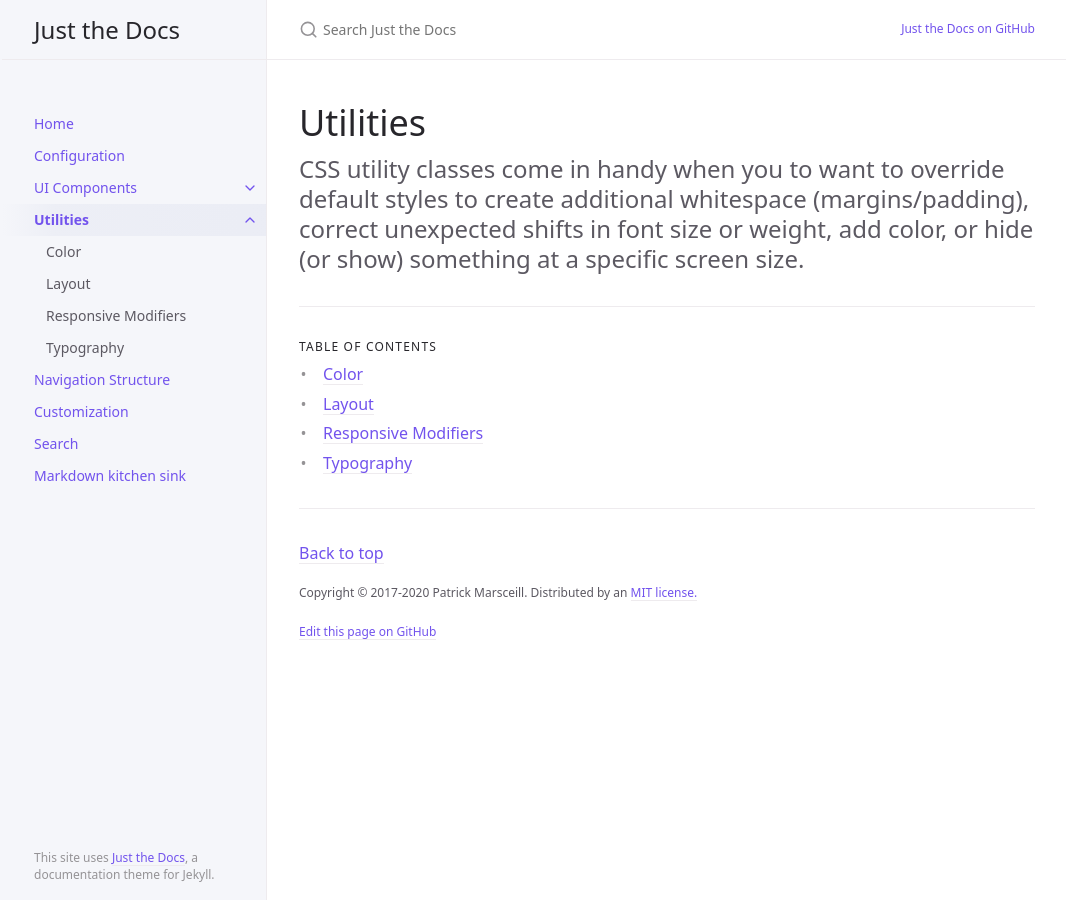
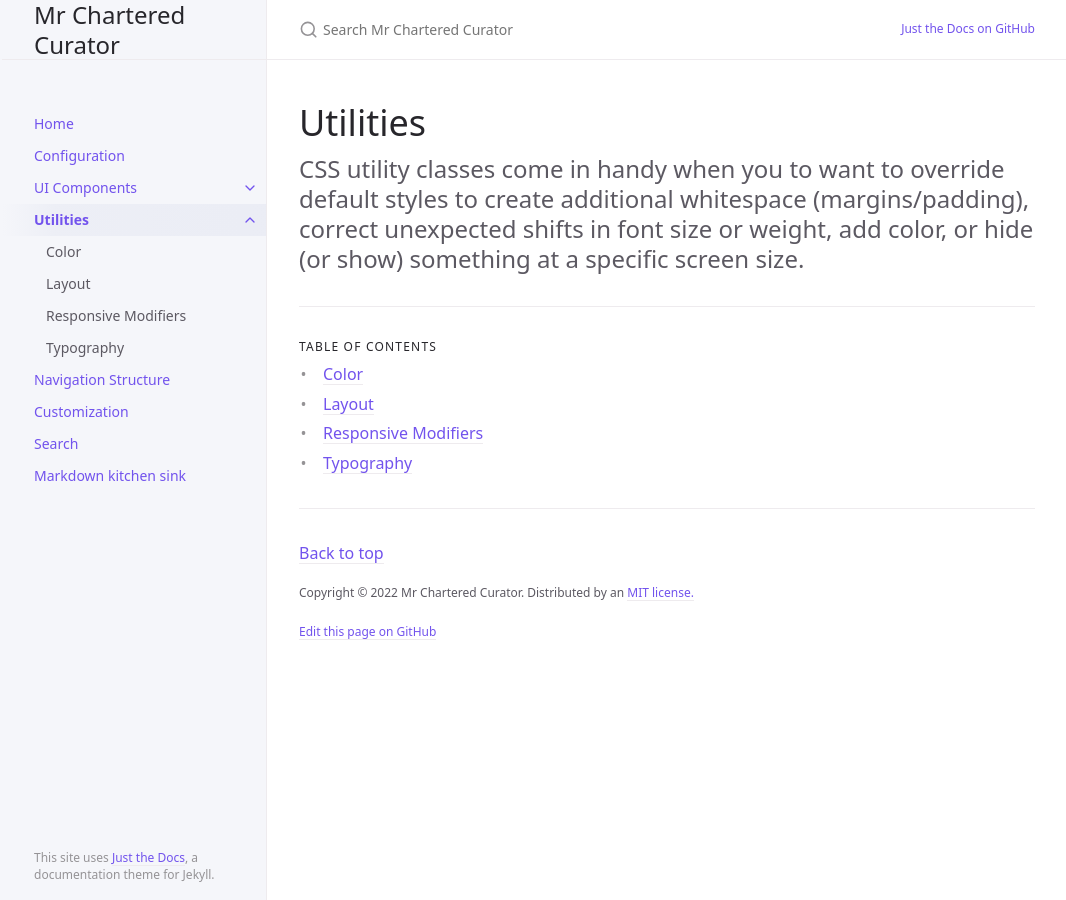
Before and after one commit to MrCharteredCurator/mrcharteredcurator.github.io, a Jekyll site: the page built from docs/utilities/utilities.md, in a window 1280 px wide. Shown: the whole page, without its empty margins (105-1171 px from the left). Built offline with Jekyll 4.4.1, drawn with Linux system fonts in a browser that asks for light colours.

Commit message:
Config changes

```diff
--- a/_config.yml
+++ b/_config.yml
@@ -13,10 +13,11 @@
 # you will see them accessed via {{ site.title }}, {{ site.github_repo }}, and so on.
 # You can create any custom variable you would like, and they will be accessible
 # in the templates via {{ site.myvariable }}.
-title: Just the Docs
-description: A Jekyll theme for documentation
-baseurl: "/just-the-docs" # the subpath of your site, e.g. /blog
-url: "https://pmarsceill.github.io" # the base hostname & protocol for your site, e.g. http://example.com
+theme: "just-the-docs"
+title: Mr Chartered Curator
+description: Curating a No-nonsense knowledge-base for CA Students.
+baseurl: "/" # the subpath of your site, e.g. /blog
+url: "https://mrcharteredcurator.github.io/" # the base hostname & protocol for your site, e.g. http://example.com
 
 permalink: pretty
 exclude: ["node_modules/", "*.gemspec", "*.gem", "Gemfile", "Gemfile.lock", "package.json", "package-lock.json",  "script/", "LICENSE.txt", "lib/", "bin/", "README.md", "Rakefile"
@@ -65,7 +66,7 @@ heading_anchors: true
 # Aux links for the upper right navigation
 aux_links:
   "Just the Docs on GitHub":
-    - "//github.com/pmarsceill/just-the-docs"
+    - "https://mrcharteredcurator.github.io/#"
 
 # Makes Aux links open in a new tab. Default is false
 aux_links_new_tab: false
@@ -81,7 +82,7 @@ nav_sort: case_sensitive # Capital letters sorted before lowercase
 back_to_top: true
 back_to_top_text: "Back to top"
 
-footer_content: "Copyright &copy; 2017-2020 Patrick Marsceill. Distributed by an <a href=\"https://github.com/pmarsceill/just-the-docs/tree/master/LICENSE.txt\">MIT license.</a>"
+footer_content: "Copyright &copy; 2022 Mr Chartered Curator. Distributed by an <a href=\"https://github.com/MrCharteredCurator/mrcharteredcurator.github.io/tree/master/LICENSE.txt\">MIT license.</a>"
 
 # Footer last edited timestamp
 last_edit_timestamp: true # show or hide edit time - page must have `last_modified_date` defined in the frontmatter
@@ -92,7 +93,7 @@ last_edit_time_format: "%b %e %Y at %I:%M %p" # uses ruby's time format: https:/
 # Footer "Edit this page on GitHub" link text
 gh_edit_link: true # show or hide edit this page link
 gh_edit_link_text: "Edit this page on GitHub"
-gh_edit_repository: "https://github.com/pmarsceill/just-the-docs" # the github URL for your repo
+gh_edit_repository: "https://github.com/MrCharteredCurator/mrcharteredcurator.github.io" # the github URL for your repo
 gh_edit_branch: "master" # the branch that your docs is served from
 # gh_edit_source: docs # the source that your files originate from
 gh_edit_view_mode: "tree" # "tree" or "edit" if you want the user to jump into the editor immediately
@@ -102,7 +103,7 @@ color_scheme: nil
 
 # Google Analytics Tracking (optional)
 # e.g, UA-1234567-89
-ga_tracking: UA-2709176-10
+ga_tracking: G-WT365L0H3R
 ga_tracking_anonymize_ip: true # Use GDPR compliant Google Analytics settings (true/nil by default)
 
 plugins:
```
